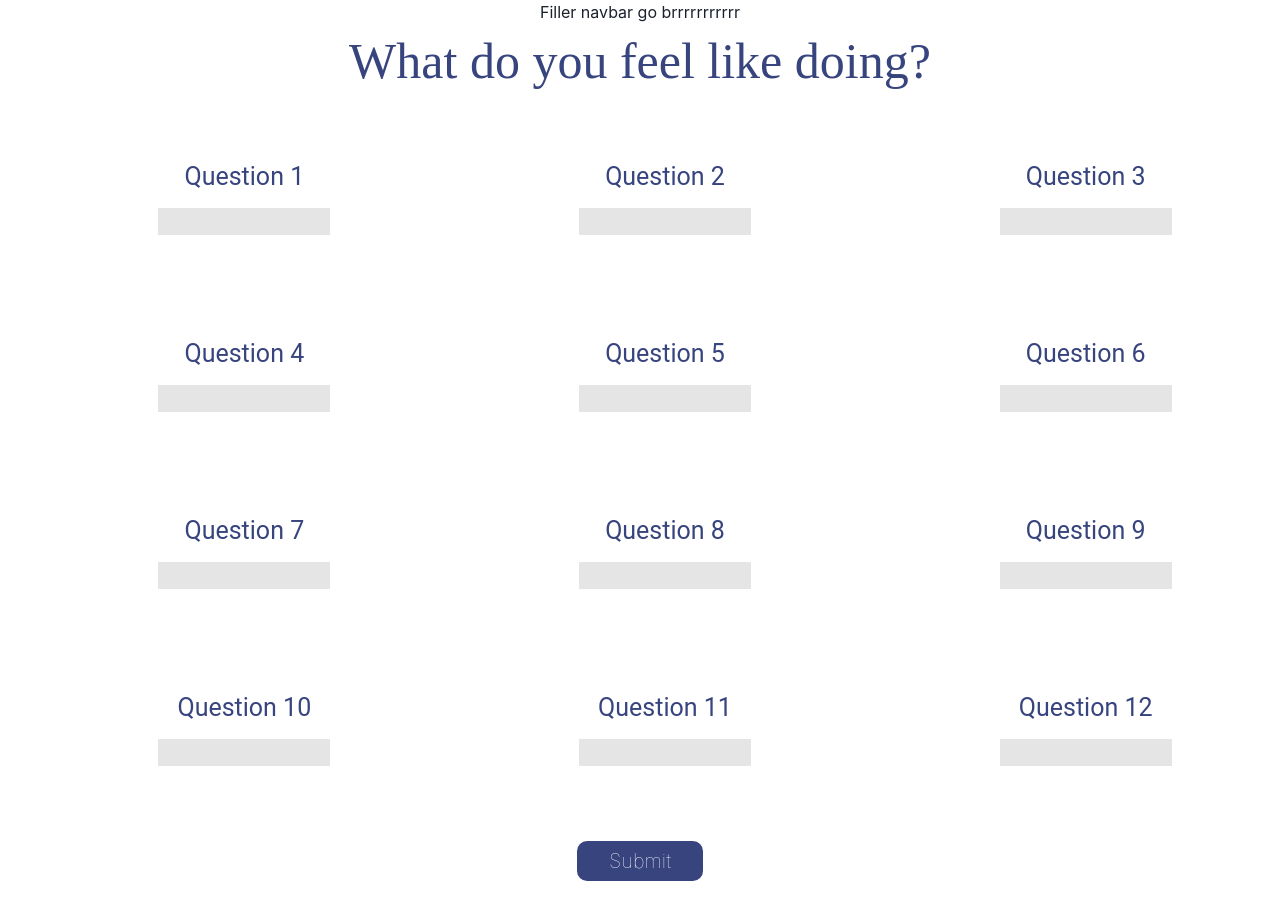
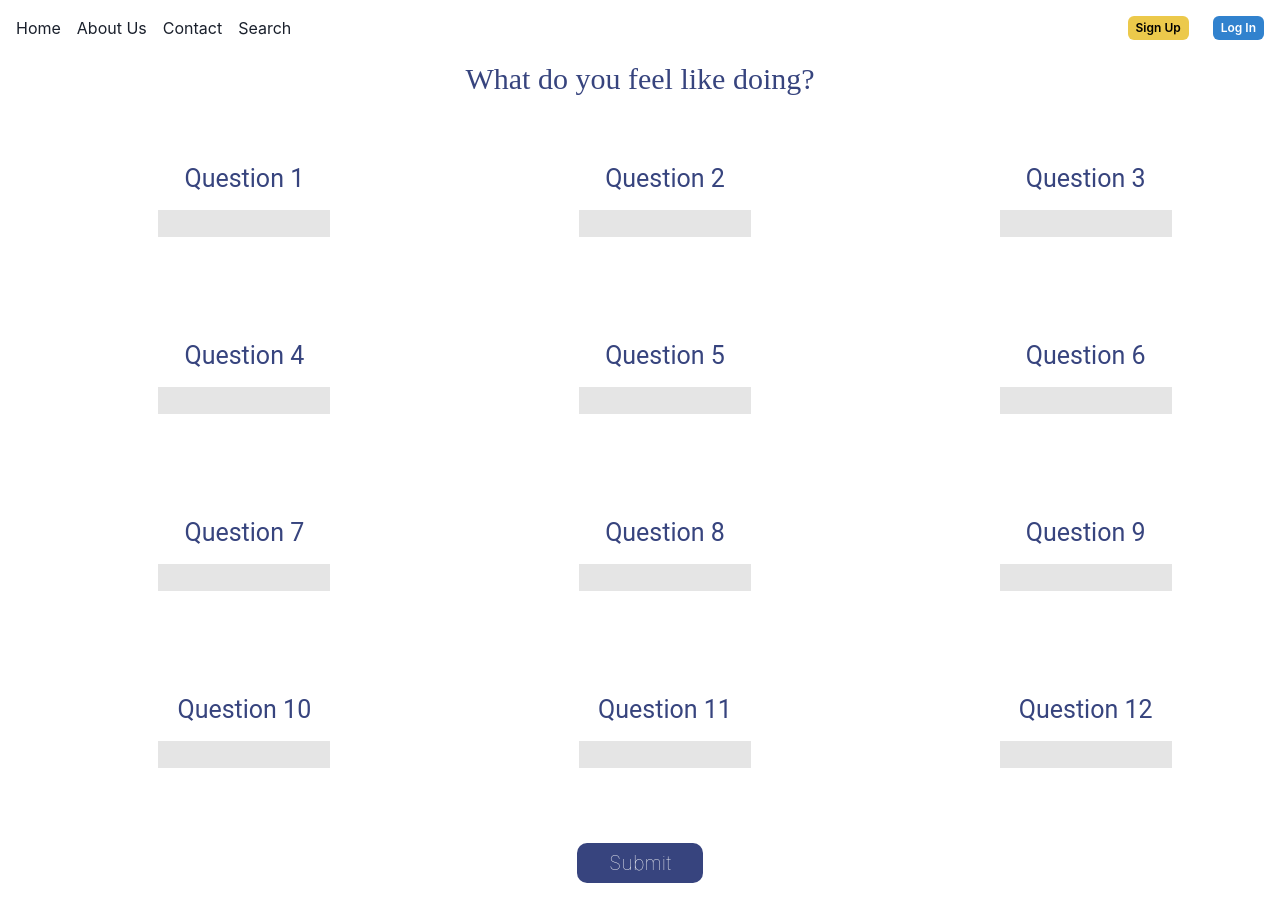
Before and after one commit to DaSH-nxd/pley, a React (Create React App) app in the folder frontend/my-app/: page /search in a window 1280 px wide. Built offline with nearby package versions, Linux system fonts and the light colour scheme.

Commit message:
updated navbar to include search

```diff
--- a/frontend/my-app/src/Components/Contact/Contact.js
+++ b/frontend/my-app/src/Components/Contact/Contact.js
@@ -1,4 +1,5 @@
 import React from 'react';
+import HomeHeaderNav from '../Homepage/HomeNav';
 
 /*
 Contacts page
@@ -7,6 +8,8 @@ Contacts page
 const Contact = () => {
     return (
         <h1>
+            <HomeHeaderNav/>
+
             Contacts
         </h1>
     )
--- a/frontend/my-app/src/Components/Homepage/HomeNav.js
+++ b/frontend/my-app/src/Components/Homepage/HomeNav.js
@@ -23,6 +23,9 @@ const HomeHeaderNav = () => {
                 <BreadcrumbItem className='pley-nav-link'>
                     <BreadcrumbLink href='./contact'>Contact</BreadcrumbLink>
                 </BreadcrumbItem>
+                <BreadcrumbItem className='pley-nav-link'>
+                    <BreadcrumbLink href='./search'>Search</BreadcrumbLink>
+                </BreadcrumbItem>
             </Breadcrumb>
             <Spacer/>
             <ButtonGroup className="signin-btn" spacing='6'>
--- a/frontend/my-app/src/Components/Search/search.css
+++ b/frontend/my-app/src/Components/Search/search.css
@@ -1,14 +1,9 @@
 .header {
-    /* display: flex;
-    justify-content: center;
-    margin-top: 10%; */
-
     font-family: 'Jost';
     font-style: normal;
-    font-weight: 400;
-    font-size: 50px;
+    font-weight: 200;
+    font-size: 30px;
     line-height: 150%;
-    /* identical to box height, or 36px */
 
     font-feature-settings: 'tnum' on, 'lnum' on;
 
@@ -30,28 +25,6 @@ form {
 
     border-radius: 16px;
 }
-
-/*
-
-label {
-    font-family: 'Roboto';
-    font-style: normal;
-    font-weight: 400;
-    font-size: 14px;
-    line-height: 24px;
-
-
-    color: #37447E;
-}
-
-
-input {
-    display: flex;
-    width: 172px;
-    height: 27px;
-} */
-
-
 
 .question {
     display: flex;
--- a/frontend/my-app/src/Components/Search/search.js
+++ b/frontend/my-app/src/Components/Search/search.js
@@ -1,12 +1,14 @@
 import React, { Component } from 'react';
 import "./search.css";
 import TextQuestion from './textQuestion'
+import HomeHeaderNav from '../Homepage/HomeNav';
+
 
 const Search = () => {
   return (
       <div>
 
-        <p>Filler navbar go brrrrrrrrrrr</p>         {/* Assuming someone else did. */}
+        <HomeHeaderNav></HomeHeaderNav>
         <h1 className='header'>What do you feel like doing?</h1>
         <TextQuestion></TextQuestion>
       </div>
```
